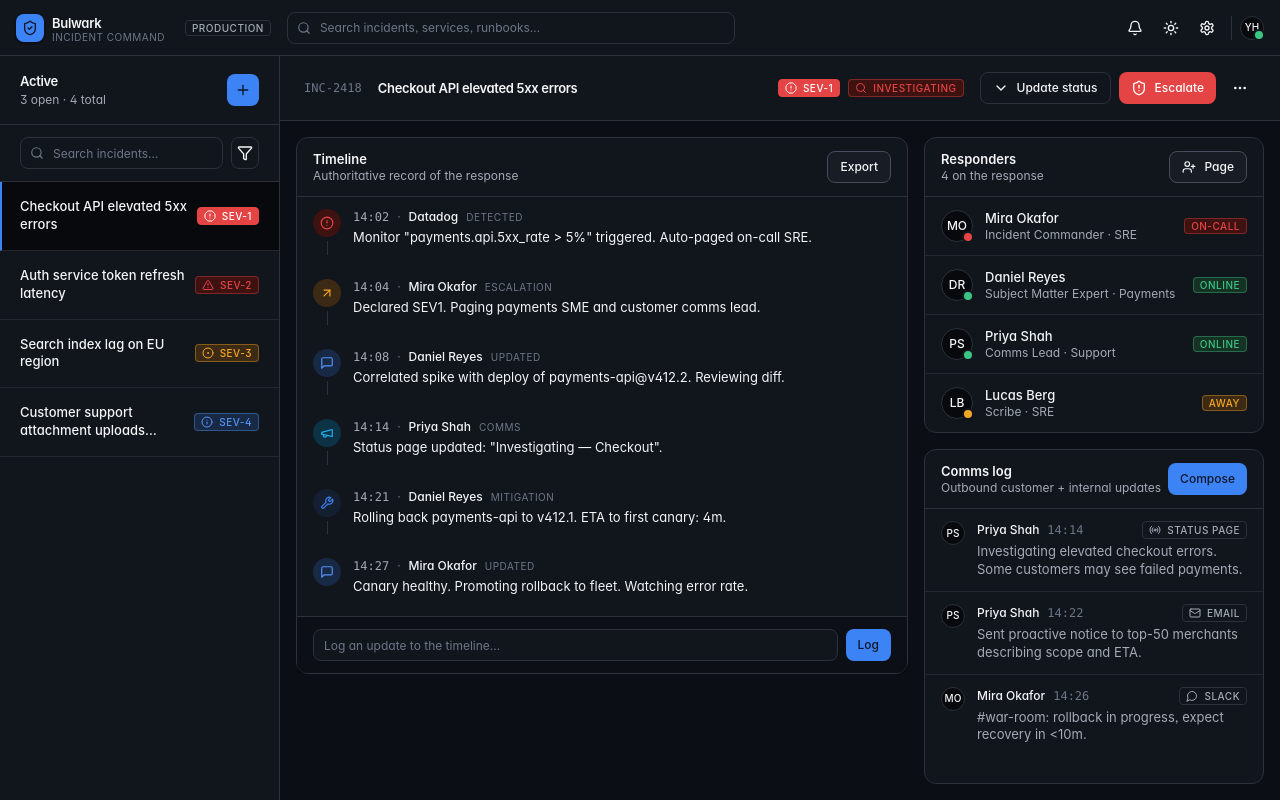
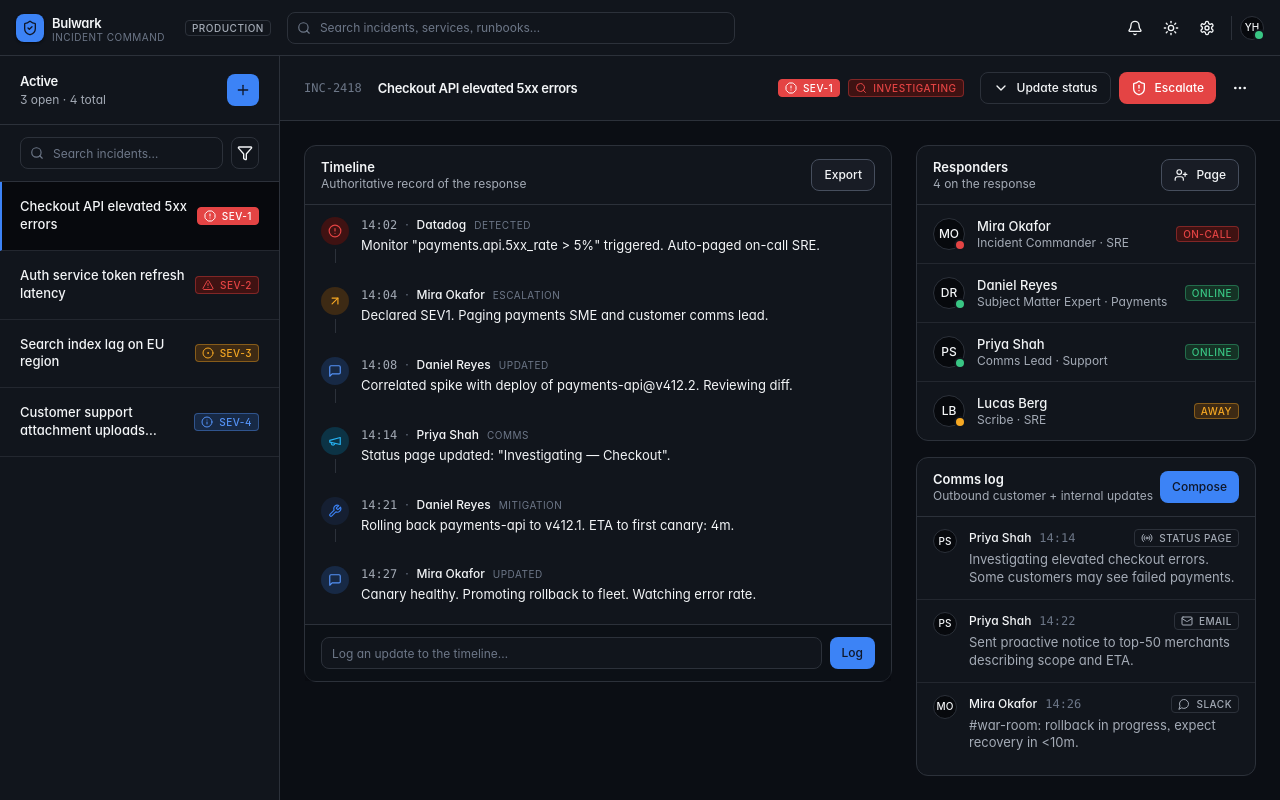
Before and after one commit to Soffi-Originals/bulwark-demo, a React (Vite) app: page / in a window 1280 px wide. Built offline with nearby package versions, Linux system fonts and the light colour scheme.

Commit message:
AI: Edit src/App.tsx

```diff
--- a/src/App.tsx
+++ b/src/App.tsx
@@ -39,7 +39,7 @@
         <main className="flex flex-col flex-1 min-w-0 overflow-hidden">
           <IncidentHeader incident={incident} />
 
-          <div className="flex flex-1 min-h-0 gap-4 p-4 overflow-hidden">
+          <div className="flex flex-1 min-h-0 gap-6 p-6 overflow-hidden">
             <div className="flex flex-col flex-1 min-w-0 gap-4 overflow-y-auto scrollbar-thin">
               <IncidentTimeline events={incident.timeline} />
             </div>
```
